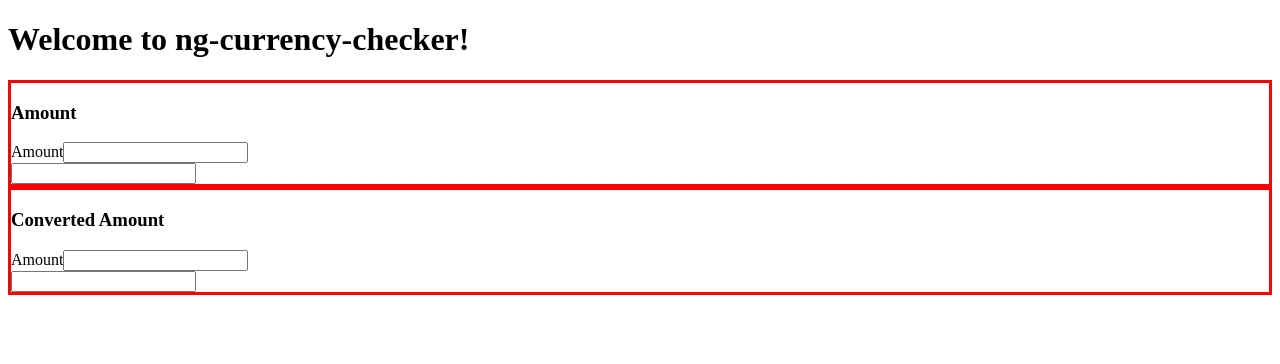
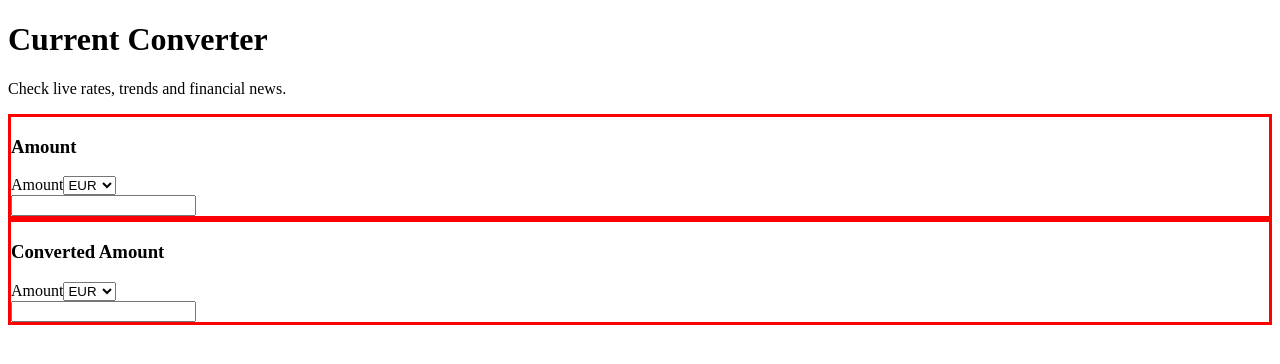
Before and after one commit to kentshenlim/ng-currency-checker, an Angular app: page / in a window 1280 px wide. Shown: the top 364 px of the page. Built offline with nearby package versions, Linux system fonts and the light colour scheme.

Commit message:
Render select options

```diff
--- a/src/app/app.component.ts
+++ b/src/app/app.component.ts
@@ -8,13 +8,12 @@ import { ConverterFormComponent } from './components/converter-form/converter-fo
   standalone: true,
   imports: [CommonModule, RouterOutlet, ConverterFormComponent],
   template: `
-    <h1>Welcome to {{ title }}!</h1>
+    <h1>Current Converter</h1>
+    <p>Check live rates, trends and financial news.</p>
     <app-converter-form />
 
     <router-outlet></router-outlet>
   `,
   styleUrl: './app.component.css',
 })
-export class AppComponent {
-  title = 'ng-currency-checker';
-}
+export class AppComponent {}
--- a/src/app/components/converter-form/converter-form-panel/converter-form-panel.component.ts
+++ b/src/app/components/converter-form/converter-form-panel/converter-form-panel.component.ts
@@ -1,4 +1,5 @@
-import { Component, Input } from '@angular/core';
+import { Component, Input, OnInit } from '@angular/core';
+import { CurrenciesService } from '../../../services/currencies.service';
 
 @Component({
   selector: 'app-converter-form-panel',
@@ -9,11 +10,11 @@ import { Component, Input } from '@angular/core';
       <h3>{{ headerText }}</h3>
       <div>
         <label [for]="idPrefix + 'Currency'">Amount</label>
-        <input
-          type="text"
-          [id]="idPrefix + 'Currency'"
-          [name]="idPrefix + 'Currency'"
-        />
+        <select [name]="idPrefix + 'Currency'" [id]="idPrefix + 'Currency'">
+          @for (code of codeArray; track code) {
+          <option [value]="code">{{ code }}</option>
+          }
+        </select>
       </div>
       <div>
         <input
@@ -30,7 +31,14 @@ import { Component, Input } from '@angular/core';
     }
   `,
 })
-export class ConverterFormPanelComponent {
+export class ConverterFormPanelComponent implements OnInit {
   @Input() headerText = 'Amount';
   @Input() idPrefix = '';
+  codeArray: string[] = [];
+
+  constructor(private currenciesService: CurrenciesService) {}
+
+  ngOnInit(): void {
+    this.codeArray = this.currenciesService.getCodeList();
+  }
 }
```
